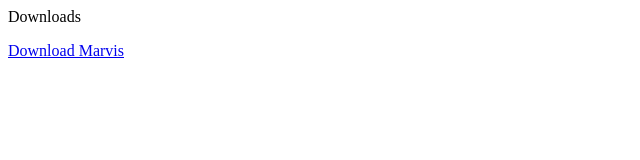
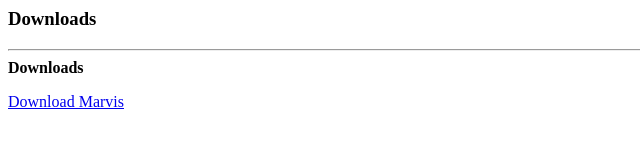
Before and after one commit to mbobrek/www, a plain HTML site: page downloads/index.html in a window 1280 px wide. Shown: the whole page, without its empty margins (0-640 px from the left). Drawn offline with Linux system fonts and the light colour scheme.

Commit message:
Update index.html

```diff
--- a/downloads/index.html
+++ b/downloads/index.html
@@ -1,2 +1,4 @@
-Downloads<p>
+<h3>Downloads</h3>
+<hr>
+<b>Downloads</b><p>
 <a href="Marvis Preferences.mPref">Download Marvis</a>
```
